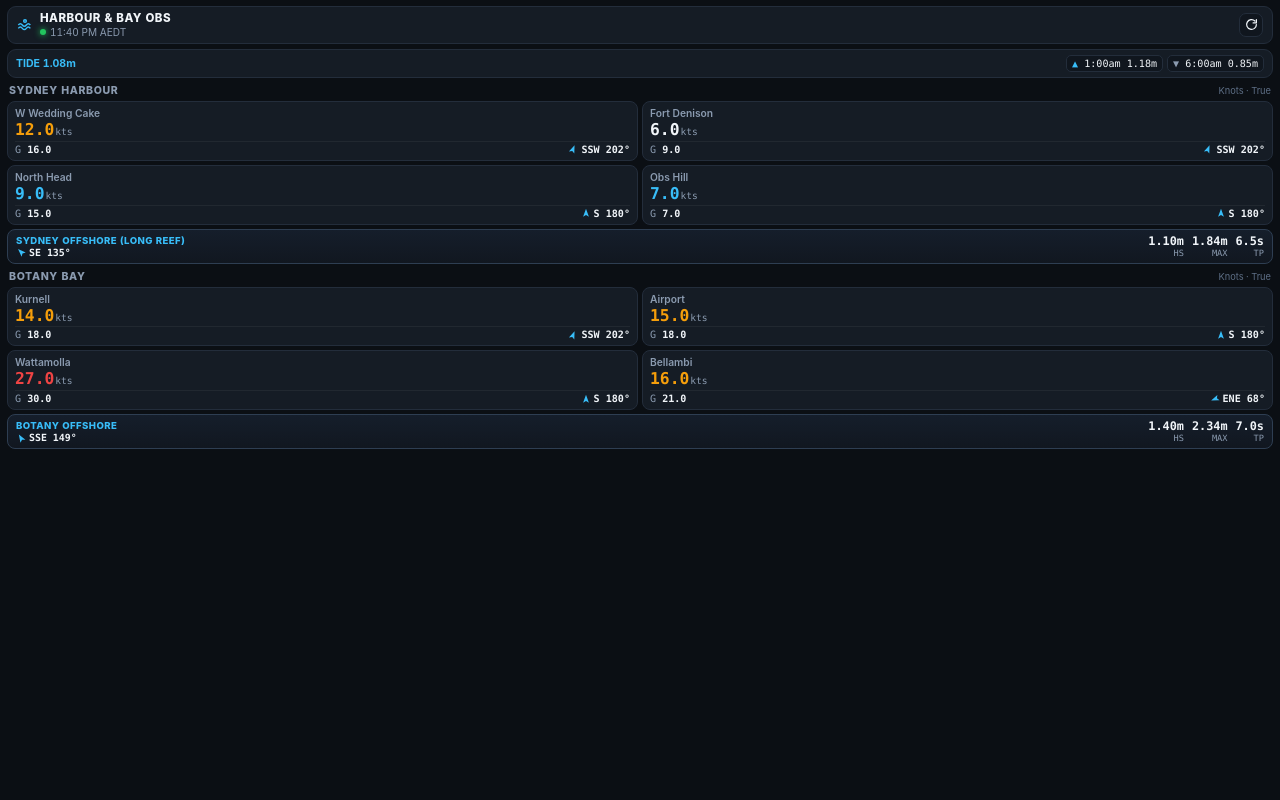
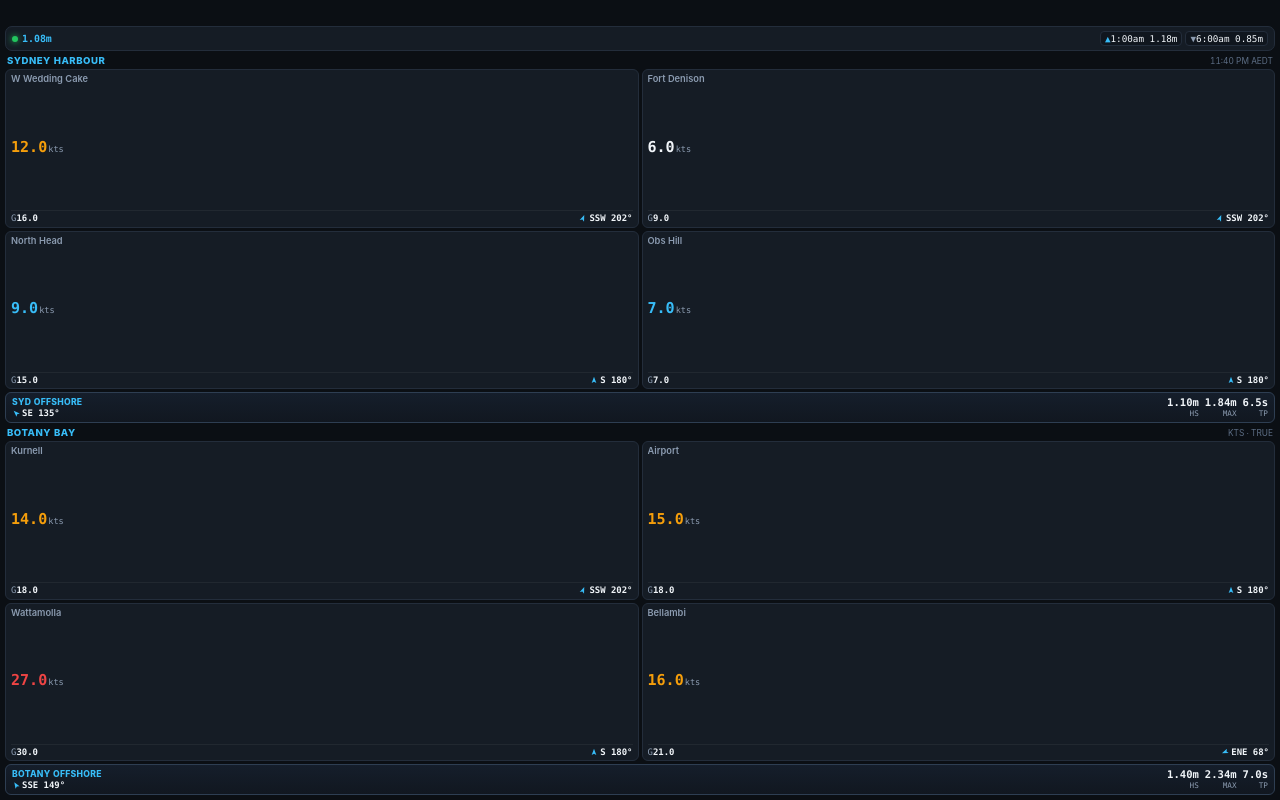
Before and after one commit to shellofcat/Weather, a plain HTML site: page index.html in a window 1280 px wide. Drawn offline with Linux system fonts and the light colour scheme.

Commit message:
Update index.html

```diff
--- a/index.html
+++ b/index.html
@@ -4,7 +4,7 @@
   <meta charset="UTF-8" />
   <meta name="viewport" content="width=device-width, initial-scale=1.0, maximum-scale=1.0, user-scalable=no" />
   <meta name="theme-color" content="#0b0f14" />
-  <title>Harbour & Bay Obs</title>
+  <title>Harbour & Bay 3x6</title>
   <style>
     :root {
       --bg: #0b0f14;
@@ -35,57 +35,40 @@
       color: var(--text);
       font-family: -apple-system, BlinkMacSystemFont, "Segoe UI", Roboto, Inter, sans-serif;
       font-variant-numeric: tabular-nums;
-      overflow-x: hidden;
+      overflow: hidden;
     }
 
+    /* Top padding clears WebsiteWidget's corner overlays; flex fills 100% of 3x6 height */
     .wrap {
       display: flex;
       flex-direction: column;
-      min-height: 100vh;
-      padding: 6px 7px;
-      gap: 5px;
+      height: 100vh;
+      padding: 26px 5px 5px 5px;
+      gap: 4px;
     }
 
-    /* Compact Header */
-    .header {
+    /* Single Compact Tide + Live Status Bar */
+    .top-bar {
       display: flex;
       align-items: center;
       justify-content: space-between;
       background: var(--card);
       border: 1px solid var(--border);
-      border-radius: 9px;
-      padding: 5px 9px;
-    }
-
-    .brand {
-      display: flex;
-      align-items: center;
-      gap: 7px;
-      min-width: 0;
-    }
-
-    .brand-icon {
-      width: 16px;
-      height: 16px;
-      color: var(--cyan);
+      border-radius: 7px;
+      padding: 4px 6px;
+      gap: 3px;
       flex-shrink: 0;
     }
 
-    .brand-title {
-      font-size: 0.72rem;
-      font-weight: 800;
-      letter-spacing: 0.04em;
-      text-transform: uppercase;
-      line-height: 1.1;
-    }
-
-    .status-row {
+    .live-badge {
       display: flex;
       align-items: center;
       gap: 4px;
-      font-size: 0.63rem;
-      color: var(--muted);
-      margin-top: 1px;
+      font-size: 0.62rem;
+      font-weight: 800;
+      color: var(--cyan);
+      font-family: ui-monospace, SFMono-Regular, Menlo, Consolas, monospace;
+      white-space: nowrap;
     }
 
     .status-dot {
@@ -102,114 +85,81 @@
       box-shadow: 0 0 6px var(--amber);
     }
 
-    .refresh-btn {
-      background: var(--card-sub);
-      border: 1px solid var(--border);
-      color: var(--text);
-      border-radius: 7px;
-      width: 24px;
-      height: 24px;
-      display: inline-flex;
-      align-items: center;
-      justify-content: center;
-      cursor: pointer;
-      flex-shrink: 0;
-    }
-
-    .refresh-btn.spinning svg {
-      animation: spin 0.6s linear infinite;
-    }
-
-    @keyframes spin {
-      to { transform: rotate(360deg); }
-    }
-
-    /* Compact Tide Strip */
-    .tide-strip {
-      background: var(--card);
-      border: 1px solid var(--border);
-      border-radius: 9px;
-      padding: 5px 8px;
+    .tide-grp {
       display: flex;
       align-items: center;
-      justify-content: space-between;
-      gap: 4px;
-      font-size: 0.66rem;
-    }
-
-    .tide-live {
-      font-weight: 700;
-      color: var(--cyan);
+      gap: 3px;
+      font-size: 0.58rem;
+      font-family: ui-monospace, SFMono-Regular, Menlo, Consolas, monospace;
       white-space: nowrap;
-    }
-
-    .tide-events {
-      display: flex;
-      align-items: center;
-      gap: 4px;
-      flex-wrap: wrap;
-      justify-content: flex-end;
     }
 
     .tide-pill {
       background: var(--card-sub);
       border: 1px solid var(--border);
-      border-radius: 5px;
-      padding: 2px 5px;
-      font-size: 0.63rem;
-      font-family: ui-monospace, SFMono-Regular, Menlo, Consolas, monospace;
-      white-space: nowrap;
+      border-radius: 4px;
+      padding: 1px 4px;
+      color: var(--text);
     }
 
     .tide-up { color: var(--cyan); font-weight: 700; }
     .tide-dn { color: var(--muted); font-weight: 700; }
 
-    /* Waterway Section */
+    /* Both Waterway Sections stretch equally to eliminate bottom black gap */
     .waterway {
       display: flex;
       flex-direction: column;
-      gap: 4px;
+      flex: 1;
+      min-height: 0;
+      gap: 3px;
     }
 
     .section-head {
       display: flex;
       align-items: center;
       justify-content: space-between;
-      padding: 1px 2px 0 2px;
+      padding: 0 2px;
+      flex-shrink: 0;
     }
 
     .section-title {
-      font-size: 0.66rem;
+      font-size: 0.60rem;
       font-weight: 800;
-      letter-spacing: 0.06em;
-      color: var(--muted);
+      letter-spacing: 0.05em;
+      color: var(--cyan);
       text-transform: uppercase;
     }
 
     .section-sub {
-      font-size: 0.58rem;
+      font-size: 0.52rem;
       color: var(--dim);
+      text-transform: uppercase;
     }
 
-    /* 2x2 Wind Grid */
+    /* 2x2 Wind Grid fills available vertical space evenly */
     .wind-grid {
       display: grid;
       grid-template-columns: 1fr 1fr;
-      gap: 4px;
+      grid-template-rows: 1fr 1fr;
+      gap: 3px;
+      flex: 1;
+      min-height: 0;
     }
 
     .wind-card {
       background: var(--card);
       border: 1px solid var(--border);
-      border-radius: 8px;
-      padding: 5px 7px;
+      border-radius: 6px;
+      padding: 3px 5px;
       display: flex;
       flex-direction: column;
-      gap: 2px;
+      justify-content: space-between;
+      min-width: 0;
+      min-height: 0;
     }
 
     .station-name {
-      font-size: 0.64rem;
+      font-size: 0.58rem;
       font-weight: 600;
       color: var(--muted);
       white-space: nowrap;
@@ -217,22 +167,15 @@
       text-overflow: ellipsis;
     }
 
-    .wind-row {
-      display: flex;
-      align-items: baseline;
-      justify-content: space-between;
-      gap: 3px;
-    }
-
     .wind-speed {
-      font-size: 1.02rem;
+      font-size: 0.94rem;
       font-weight: 800;
-      line-height: 1.1;
+      line-height: 1;
       font-family: ui-monospace, SFMono-Regular, Menlo, Consolas, monospace;
     }
 
     .wind-unit {
-      font-size: 0.60rem;
+      font-size: 0.54rem;
       font-weight: 500;
       color: var(--muted);
       margin-left: 1px;
@@ -248,7 +191,7 @@
       display: flex;
       align-items: center;
       justify-content: space-between;
-      font-size: 0.63rem;
+      font-size: 0.56rem;
       padding-top: 2px;
       border-top: 1px solid rgba(255, 255, 255, 0.05);
       font-family: ui-monospace, SFMono-Regular, Menlo, Consolas, monospace;
@@ -266,28 +209,29 @@
     .dir-badge {
       display: inline-flex;
       align-items: center;
-      gap: 3px;
+      gap: 2px;
       font-weight: 600;
       color: var(--text);
     }
 
     .dir-arrow {
-      width: 10px;
-      height: 10px;
+      width: 8px;
+      height: 8px;
       color: var(--cyan);
       flex-shrink: 0;
     }
 
-    /* Compact Offshore Swell Banner */
+    /* Compact Single-Line Offshore Swell Bar */
     .swell-banner {
       background: linear-gradient(180deg, #151e2b 0%, #111720 100%);
       border: 1px solid var(--border-hi);
-      border-radius: 8px;
-      padding: 5px 8px;
+      border-radius: 6px;
+      padding: 4px 6px;
       display: flex;
       align-items: center;
       justify-content: space-between;
-      gap: 6px;
+      gap: 3px;
+      flex-shrink: 0;
     }
 
     .swell-left {
@@ -298,10 +242,10 @@
     }
 
     .swell-title {
-      font-size: 0.60rem;
+      font-size: 0.54rem;
       font-weight: 800;
       text-transform: uppercase;
-      letter-spacing: 0.04em;
+      letter-spacing: 0.03em;
       color: var(--cyan);
       white-space: nowrap;
       overflow: hidden;
@@ -309,7 +253,7 @@
     }
 
     .swell-sub {
-      font-size: 0.62rem;
+      font-size: 0.56rem;
       color: var(--text);
       font-family: ui-monospace, SFMono-Regular, Menlo, Consolas, monospace;
     }
@@ -317,7 +261,7 @@
     .swell-metrics {
       display: flex;
       align-items: center;
-      gap: 8px;
+      gap: 6px;
       font-family: ui-monospace, SFMono-Regular, Menlo, Consolas, monospace;
       flex-shrink: 0;
     }
@@ -329,14 +273,14 @@
     }
 
     .swell-val {
-      font-size: 0.74rem;
+      font-size: 0.66rem;
       font-weight: 700;
       color: var(--text);
-      line-height: 1.1;
+      line-height: 1.05;
     }
 
     .swell-lbl {
-      font-size: 0.54rem;
+      font-size: 0.48rem;
       color: var(--muted);
       text-transform: uppercase;
     }
@@ -344,44 +288,23 @@
 </head>
 <body>
   <div class="wrap">
-    <!-- Header -->
-    <header class="header">
-      <div class="brand">
-        <svg class="brand-icon" viewBox="0 0 24 24" fill="none" stroke="currentColor" stroke-width="2.2">
-          <path d="M2 12c2-2.5 4-2.5 6 0s4 2.5 6 0 4-2.5 6 0"/>
-          <path d="M2 17c2-2.5 4-2.5 6 0s4 2.5 6 0 4-2.5 6 0"/>
-          <circle cx="12" cy="6" r="2"/>
-        </svg>
-        <div>
-          <div class="brand-title">Harbour &amp; Bay Obs</div>
-          <div class="status-row">
-            <span id="statusDot" class="status-dot"></span>
-            <span id="updatedText">Loading...</span>
-          </div>
-        </div>
+    <!-- Single Compact Status & Tide Bar -->
+    <div class="top-bar">
+      <div class="live-badge">
+        <span id="statusDot" class="status-dot"></span>
+        <span id="tideLiveGauge">--m</span>
       </div>
-      <button id="refreshBtn" class="refresh-btn" aria-label="Refresh">
-        <svg width="13" height="13" viewBox="0 0 24 24" fill="none" stroke="currentColor" stroke-width="2.3" stroke-linecap="round" stroke-linejoin="round">
-          <path d="M21 12a9 9 0 1 1-2.64-6.36"/>
-          <polyline points="21 3 21 9 15 9"/>
-        </svg>
-      </button>
-    </header>
-
-    <!-- Tide Strip -->
-    <section class="tide-strip">
-      <div class="tide-live" id="tideLiveGauge">TIDE --</div>
-      <div class="tide-events" id="tideEvents">
-        <span class="tide-pill"><span class="tide-up">▲</span> H --</span>
-        <span class="tide-pill"><span class="tide-dn">▼</span> L --</span>
+      <div class="tide-grp" id="tideEvents">
+        <span class="tide-pill"><span class="tide-up">▲</span>--</span>
+        <span class="tide-pill"><span class="tide-dn">▼</span>--</span>
       </div>
-    </section>
+    </div>
 
     <!-- Sydney Harbour -->
     <section class="waterway">
       <div class="section-head">
         <span class="section-title">Sydney Harbour</span>
-        <span class="section-sub">Knots · True</span>
+        <span class="section-sub" id="updatedText">kts · true</span>
       </div>
       <div class="wind-grid" id="sydWindGrid"></div>
       <div class="swell-banner" id="sydSwellBanner"></div>
@@ -391,7 +314,7 @@
     <section class="waterway">
       <div class="section-head">
         <span class="section-title">Botany Bay</span>
-        <span class="section-sub">Knots · True</span>
+        <span class="section-sub">kts · true</span>
       </div>
       <div class="wind-grid" id="botWindGrid"></div>
       <div class="swell-banner" id="botSwellBanner"></div>
@@ -424,11 +347,9 @@
         return `
           <div class="wind-card">
             <div class="station-name">${st.name}</div>
-            <div class="wind-row">
-              <div class="wind-speed ${cls}">${st.speed_kts}<span class="wind-unit">kts</span></div>
-            </div>
+            <div class="wind-speed ${cls}">${st.speed_kts}<span class="wind-unit">kts</span></div>
             <div class="wind-meta">
-              <span class="gust-badge">G <strong>${st.gust_kts}</strong></span>
+              <span class="gust-badge">G<strong>${st.gust_kts}</strong></span>
               <span class="dir-badge">${renderArrow(st.dir_deg)}<span>${st.dir_cardinal} ${degText}</span></span>
             </div>
           </div>
@@ -436,13 +357,13 @@
       }).join("");
     }
 
-    function renderSwellBanner(containerId, swell) {
+    function renderSwellBanner(containerId, swell, shortLabel) {
       const el = document.getElementById(containerId);
       if (!swell) return;
       const degText = swell.dir_deg !== "--" ? `${swell.dir_deg}°` : "";
       el.innerHTML = `
         <div class="swell-left">
-          <span class="swell-title">${swell.name}</span>
+          <span class="swell-title">${shortLabel}</span>
           <span class="swell-sub dir-badge">${renderArrow(swell.dir_deg)}<span>${swell.dir_cardinal} ${degText}</span></span>
         </div>
         <div class="swell-metrics">
@@ -464,21 +385,19 @@
 
     function renderTides(tides) {
       if (!tides) return;
-      const sydLive = tides.sydney_live_m && tides.sydney_live_m !== "--" ? `${tides.sydney_live_m}m` : "--";
-      document.getElementById("tideLiveGauge").textContent = `TIDE ${sydLive}`;
+      const sydLive = tides.sydney_live_m && tides.sydney_live_m !== "--" ? `${tides.sydney_live_m}m` : "--m";
+      document.getElementById("tideLiveGauge").textContent = sydLive;
 
       const events = (tides.events || []).slice(0, 2);
       document.getElementById("tideEvents").innerHTML = events.map(ev => {
         const isHigh = ev.type === "H";
         const arrow = isHigh ? `<span class="tide-up">▲</span>` : `<span class="tide-dn">▼</span>`;
         const ht = ev.height_m !== "--" ? ` ${ev.height_m}m` : "";
-        return `<span class="tide-pill">${arrow} ${ev.time}${ht}</span>`;
+        return `<span class="tide-pill">${arrow}${ev.time}${ht}</span>`;
       }).join("");
     }
 
     async function loadData() {
-      const btn = document.getElementById("refreshBtn");
-      btn.classList.add("spinning");
       try {
         const res = await fetch(`./data.json?t=${Date.now()}`, { cache: "no-store" });
         if (!res.ok) throw new Error();
@@ -489,26 +408,25 @@
           const ageMins = (Date.now() - new Date(data.updated_iso).getTime()) / 60000;
           dot.classList.toggle("stale", ageMins > 30);
         }
-        document.getElementById("updatedText").textContent = data.updated_display || "Updated";
+        if (data.updated_display) {
+          document.getElementById("updatedText").textContent = data.updated_display;
+        }
 
         renderTides(data.tides);
         if (data.sydney) {
           renderWindGrid("sydWindGrid", data.sydney.winds);
-          renderSwellBanner("sydSwellBanner", data.sydney.swell);
+          renderSwellBanner("sydSwellBanner", data.sydney.swell, "Syd Offshore");
         }
         if (data.botany) {
           renderWindGrid("botWindGrid", data.botany.winds);
-          renderSwellBanner("botSwellBanner", data.botany.swell);
+          renderSwellBanner("botSwellBanner", data.botany.swell, "Botany Offshore");
         }
       } catch (e) {
         document.getElementById("updatedText").textContent = "Offline";
         document.getElementById("statusDot").classList.add("stale");
-      } finally {
-        setTimeout(() => btn.classList.remove("spinning"), 250);
       }
     }
 
-    document.getElementById("refreshBtn").addEventListener("click", loadData);
     loadData();
   </script>
 </body>
```
